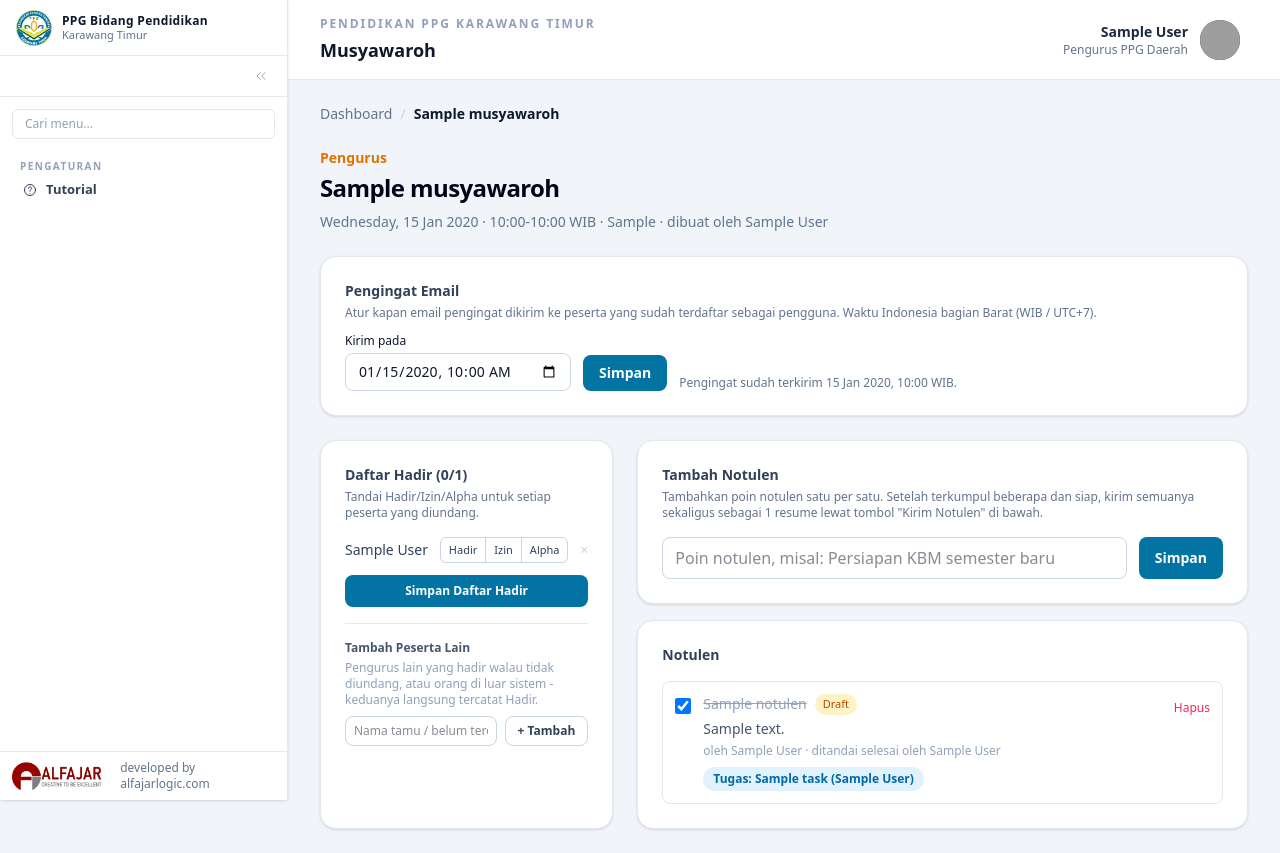
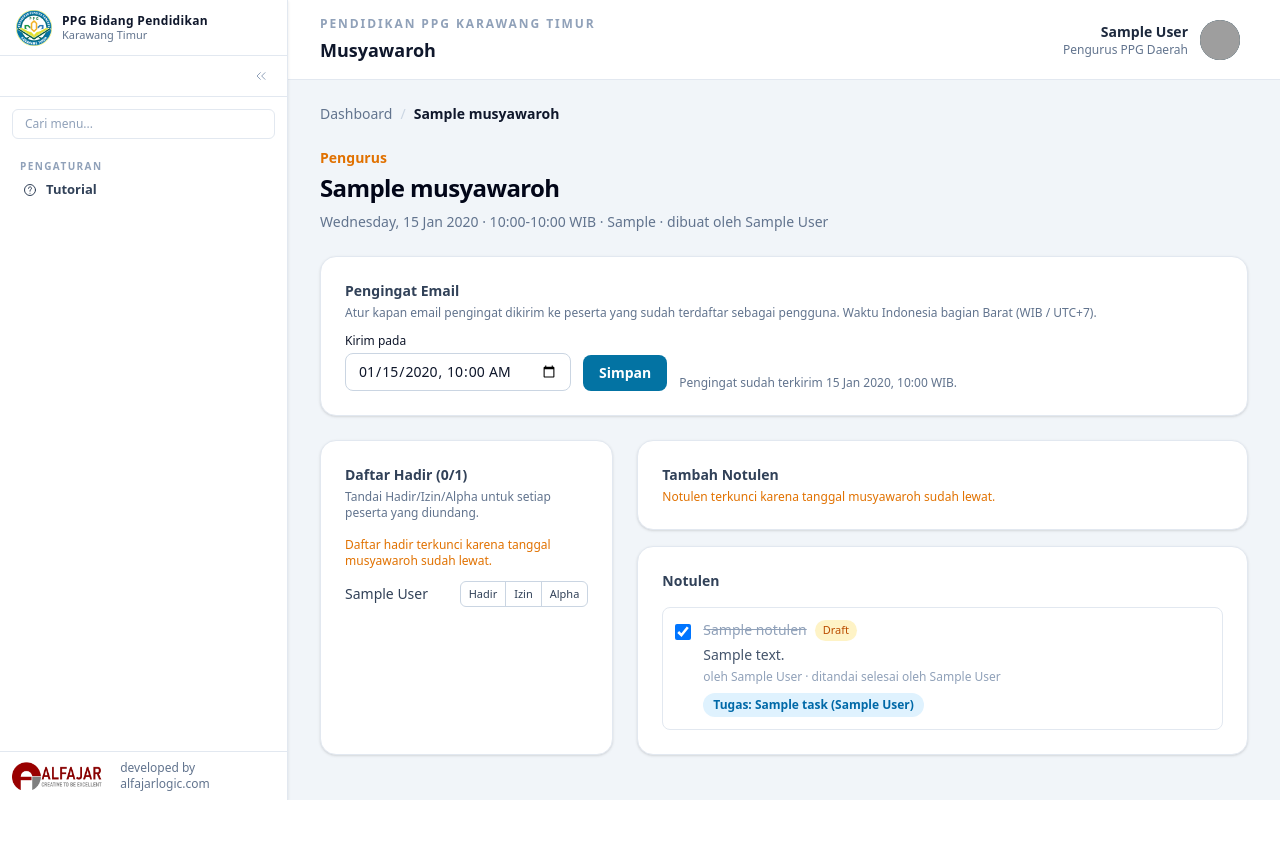
Before and after one commit to fajarsodiq91-sudo/kurikulum-PPG, a Laravel app: page /musyawaroh/1 in a window 1280 px wide. After the commit the page ends 800 px from the top, so only its background shows below. Run offline with Laravel 12, Linux system fonts and the light colour scheme; a user stored in the database is signed in; data comes from the database, SQL or seed files in the repository; tables that the repository leaves empty hold one stand-in row (values such as "Sample post"); style sheets or scripts are compiled from the project's sources; parts of the project's set-up code (start-up, migrations or seed data) failed here and were passed over; grey boxes are pictures that could not be loaded.

Commit message:
feat: implement locking mechanism for attendees and notulen after meeting date

```diff
--- a/app/Http/Controllers/MusyawarohController.php
+++ b/app/Http/Controllers/MusyawarohController.php
@@ -134,6 +134,7 @@ class MusyawarohController extends Controller
     public function addAttendee(Request $request, Musyawaroh $musyawaroh): RedirectResponse
     {
         abort_unless($musyawaroh->isVisibleTo($request->user()), 403);
+        abort_if($musyawaroh->isLocked(), 403, 'Daftar hadir sudah terkunci karena tanggal musyawaroh telah lewat.');
 
         $validated = $request->validate([
             'user_id' => ['nullable', 'integer', Rule::in(MusyawarohHierarchy::allActiveUserIds())],
@@ -165,6 +166,7 @@ class MusyawarohController extends Controller
     {
         abort_unless($musyawaroh->isVisibleTo($request->user()), 403);
         abort_unless($attendee->musyawaroh_id === $musyawaroh->id, 404);
+        abort_if($musyawaroh->isLocked(), 403, 'Daftar hadir sudah terkunci karena tanggal musyawaroh telah lewat.');
 
         $attendee->delete();
 
@@ -195,6 +197,7 @@ class MusyawarohController extends Controller
     public function updateAttendance(Request $request, Musyawaroh $musyawaroh): RedirectResponse
     {
         abort_unless($musyawaroh->isVisibleTo($request->user()), 403);
+        abort_if($musyawaroh->isLocked(), 403, 'Daftar hadir sudah terkunci karena tanggal musyawaroh telah lewat.');
 
         $validated = $request->validate([
             'status' => ['required', 'array'],
--- a/app/Http/Controllers/NotulenController.php
+++ b/app/Http/Controllers/NotulenController.php
@@ -25,6 +25,7 @@ class NotulenController extends Controller
             : null;
 
         abort_if($musyawaroh !== null && ! $musyawaroh->isVisibleTo($request->user()), 403);
+        abort_if($musyawaroh?->isLocked(), 403, 'Notulen sudah terkunci karena tanggal musyawaroh telah lewat.');
 
         Notulen::create([
             ...$validated,
--- a/app/Models/Musyawaroh.php
+++ b/app/Models/Musyawaroh.php
@@ -83,4 +83,13 @@ class Musyawaroh extends Model
     {
         return $user->isSuperAdmin() || $this->created_by_id === $user->id;
     }
+
+    /**
+     * Once the meeting date has passed, the daftar hadir and notulen are locked: no more
+     * attendees or notulen entries can be added, and existing ones can no longer be changed.
+     */
+    public function isLocked(): bool
+    {
+        return $this->meeting_date !== null && $this->meeting_date->lt(today());
+    }
 }
--- a/app/Models/Notulen.php
+++ b/app/Models/Notulen.php
@@ -91,6 +91,10 @@ class Notulen extends Model
 
     public function isEditableBy(User $user): bool
     {
+        if ($this->musyawaroh !== null && $this->musyawaroh->isLocked()) {
+            return false;
+        }
+
         return $user->isSuperAdmin() || $this->created_by_id === $user->id;
     }
 
@@ -100,6 +104,10 @@ class Notulen extends Model
      */
     public function isContentEditableBy(User $user): bool
     {
+        if ($this->musyawaroh !== null && $this->musyawaroh->isLocked()) {
+            return false;
+        }
+
         return $this->status === self::STATUS_DRAFT && $this->isEditableBy($user);
     }
 
--- a/resources/views/musyawaroh/show.blade.php
+++ b/resources/views/musyawaroh/show.blade.php
@@ -5,7 +5,7 @@
 @section('breadcrumb', $musyawaroh->title ?: 'Detail Musyawaroh')
 
 @section('content')
-    @php $user = auth()->user(); @endphp
+    @php $user = auth()->user(); $locked = $musyawaroh->isLocked(); @endphp
 
     <div class="mb-6">
         <p class="text-sm font-semibold text-amber-600">Pengurus</p>
@@ -62,6 +62,9 @@
                 Daftar Hadir ({{ $hadirCount }}/{{ $musyawaroh->attendees->count() }})
             </h3>
             <p class="mb-4 text-xs text-slate-500">Tandai Hadir/Izin/Alpha untuk setiap peserta yang diundang.</p>
+            @if ($locked)
+                <p class="mb-3 text-xs font-medium text-amber-600">Daftar hadir terkunci karena tanggal musyawaroh sudah lewat.</p>
+            @endif
             @if ($musyawaroh->attendees->isEmpty())
                 <p class="text-sm text-slate-400">Belum ada peserta yang diundang.</p>
             @else
@@ -79,33 +82,40 @@
                                 </span>
                                 <div class="inline-flex shrink-0 overflow-hidden rounded-md border border-slate-300 text-[11px] font-medium">
                                     <label class="cursor-pointer px-2 py-1 has-[:checked]:bg-emerald-100 has-[:checked]:text-emerald-700">
-                                        <input type="radio" name="status[{{ $attendee->id }}]" value="hadir" class="sr-only" @checked($attendee->status === 'hadir')>
+                                        <input type="radio" name="status[{{ $attendee->id }}]" value="hadir" class="sr-only" @checked($attendee->status === 'hadir') @disabled($locked)>
                                         Hadir
                                     </label>
                                     <label class="cursor-pointer border-l border-slate-300 px-2 py-1 has-[:checked]:bg-amber-100 has-[:checked]:text-amber-700">
-                                        <input type="radio" name="status[{{ $attendee->id }}]" value="izin" class="sr-only" @checked($attendee->status === 'izin')>
+                                        <input type="radio" name="status[{{ $attendee->id }}]" value="izin" class="sr-only" @checked($attendee->status === 'izin') @disabled($locked)>
                                         Izin
                                     </label>
                                     <label class="cursor-pointer border-l border-slate-300 px-2 py-1 has-[:checked]:bg-rose-100 has-[:checked]:text-rose-700">
-                                        <input type="radio" name="status[{{ $attendee->id }}]" value="alpha" class="sr-only" @checked($attendee->status === 'alpha')>
+                                        <input type="radio" name="status[{{ $attendee->id }}]" value="alpha" class="sr-only" @checked($attendee->status === 'alpha') @disabled($locked)>
                                         Alpha
                                     </label>
                                 </div>
+                                @unless ($locked)
                                     <button type="button" onclick="if (confirm('Hapus {{ addslashes($attendee->displayName()) }} dari daftar hadir?')) { document.getElementById('delete-attendee-{{ $attendee->id }}').submit(); }" class="shrink-0 text-slate-300 hover:text-rose-600" aria-label="Hapus dari daftar hadir">&times;</button>
+                                @endunless
                             </li>
                         @endforeach
                     </ul>
+                    @unless ($locked)
                         <button type="submit" class="w-full rounded-lg bg-brand-600 px-3 py-2 text-xs font-semibold text-white hover:bg-brand-700">Simpan Daftar Hadir</button>
+                    @endunless
                 </form>
 
+                @unless ($locked)
                     @foreach ($musyawaroh->attendees as $attendee)
                         <form id="delete-attendee-{{ $attendee->id }}" method="POST" action="{{ route('musyawaroh.attendees.destroy', [$musyawaroh, $attendee]) }}" class="hidden">
                             @csrf
                             @method('DELETE')
                         </form>
                     @endforeach
+                @endunless
             @endif
 
+            @unless ($locked)
                 <div class="mt-4 border-t border-slate-200 pt-4">
                     <p class="mb-1 text-xs font-semibold text-slate-600">Tambah Peserta Lain</p>
                     <p class="mb-2 text-xs text-slate-400">Pengurus lain yang hadir walau tidak diundang, atau orang di luar sistem - keduanya langsung tercatat Hadir.</p>
@@ -133,9 +143,16 @@
                         <button type="submit" class="shrink-0 rounded-lg border border-slate-300 px-3 py-1.5 text-xs font-semibold text-slate-700 hover:bg-slate-50">+ Tambah</button>
                     </form>
                 </div>
+            @endunless
         </x-card>
 
         <div class="space-y-4 lg:col-span-2">
+            @if ($locked)
+                <x-card>
+                    <h3 class="mb-1 text-sm font-semibold text-slate-700">Tambah Notulen</h3>
+                    <p class="text-xs font-medium text-amber-600">Notulen terkunci karena tanggal musyawaroh sudah lewat.</p>
+                </x-card>
+            @else
                 <x-card>
                     <h3 class="mb-1 text-sm font-semibold text-slate-700">Tambah Notulen</h3>
                     <p class="mb-4 text-xs text-slate-500">Tambahkan poin notulen satu per satu. Setelah terkumpul beberapa dan siap, kirim semuanya sekaligus sebagai 1 resume lewat tombol "Kirim Notulen" di bawah.</p>
@@ -148,6 +165,7 @@
                         <button type="submit" class="rounded-lg bg-brand-600 px-4 py-2.5 text-sm font-semibold text-white hover:bg-brand-700">Simpan</button>
                     </form>
                 </x-card>
+            @endif
 
             <x-card>
                 @php $draftCount = $musyawaroh->notulens->where('status', \App\Models\Notulen::STATUS_DRAFT)->count(); @endphp
```
Also changed, not shown: tests/Feature/MusyawarohTest.php (+44 -1 lines). Lines whose indentation alone changed are shown as unchanged.
